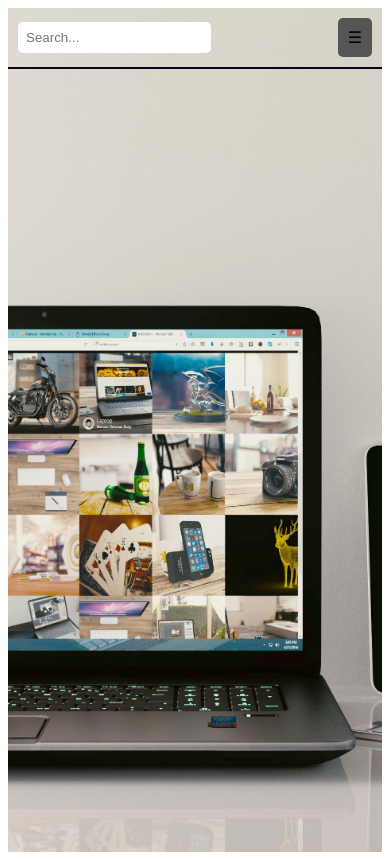
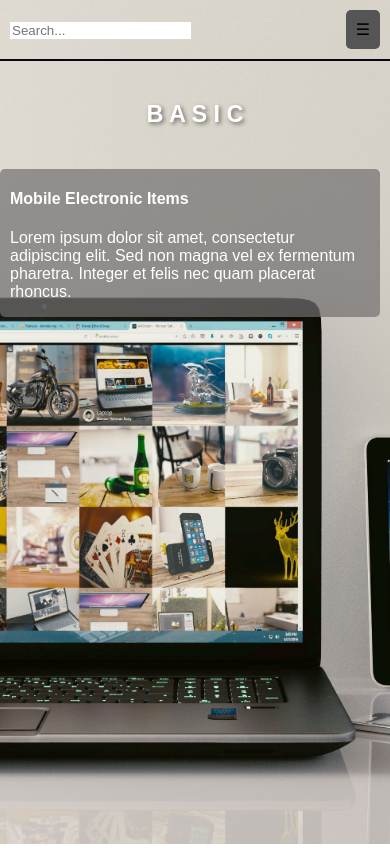
Before and after one commit to Er-SourabhSingh/ResponsiveWebsite, a plain HTML site: page index.html in a window 390 px wide. Drawn offline with Linux system fonts and the light colour scheme.

Commit message:
add overlay text and article on background image

```diff
--- a/index.html
+++ b/index.html
@@ -5,91 +5,169 @@
     <meta name="viewport" content="width=device-width, initial-scale=1.0">
     <title>My Portfolio</title>
     <style>
-        #parent{
+        /* Common styles */
+        body, html {
+            margin: 0;
+            padding: 0;
+            font-family: Arial, sans-serif;
+        }
+
+        /* Styling for the parent container */
+        #parent {
+            position: relative; /* Position relative to enable absolute positioning of children */
             background-image: url('laptop-background.jpg');
             height: 100vh;
             background-position: center;
-
-
             background-repeat: no-repeat;
             background-size: cover;
+            overflow: hidden; /* Hide overflowing content */
+        }
 
+        /* Styling for the header section */
+        #header {
+            position: absolute;
+            top: 0;
+            left: 0;
+            right: 0;
+            padding: 10px;
+            display: flex;
+            justify-content: space-between;
+            align-items: center;
+            z-index: 1; /* Ensure header is above other content */
+            border-bottom: 2px solid rgb(11, 3, 26);
         }
-        #header {
 
-            background-color: transparent;
-            padding: 10px; /* Padding around the header content */
-            display: flex; /* Use flexbox for layout */
-            justify-content: space-between; /* Space elements evenly */
-            align-items: center; /* Center vertically */
-
-            border-bottom: 2px solid rgb(11, 3, 26);
-
-        }
+        /* Styling for the search input */
         #search {
-            flex: 1; /* Take up remaining space */
-            margin-right: 20px; /* Add some space between search and toggle */
-            border-color: black;
+            flex: 1;
+            margin-right: 20px;
+            border: none;
         }
 
         #search input[type="text"] {
-            padding: 8px; /* Padding around the input */
-            border: none; /* Remove border */
-            border-radius: 5px; /* Rounded corners */
-        }
-        #toggle {
-            padding: 10px; /* Padding around the toggle icon */
-            background-color: #555; /* Toggle background color */
-            border-radius: 5px; /* Rounded corners */
-            cursor: pointer; /* Change cursor to pointer on hover */
-        }
-        #toggle:hover {
-            background-color: #777; /* Darken toggle color on hover */
-        }
-        #menu {
-            position: fixed; /* Fixed position */
-            top: 0; /* Align to the top */
-            left: -300px; /* Initially hide the menu off the left side */
-            width: 250px; /* Menu width */
-            height: 100%; /* Full height */
-            background-color: #333; /* Menu background color */
-            transition: left 0.3s ease; /* Smooth transition when showing/hiding */
-            z-index: 999; /* Ensure menu is above other content */
-        }
-        #menu ul {
-            list-style-type: none; /* Remove bullet points */
-            padding: 0; /* Remove default padding */
-        }
-        #menu li {
-            padding: 20px; /* Padding for menu items */
-            border-bottom: 1px solid #555; /* Separator between menu items */
-            color: #fff; /* Text color */
-        }
-        #menu li:hover {
-            background-color: #555; /* Darken menu item background on hover */
-            cursor: pointer; /* Change cursor to pointer on hover */
+            flex: 1;
+            margin-right: 20px;
+            border: none;
+            position: relative;
         }
 
+        /* Styling for the toggle button */
+        #toggle {
+            padding: 10px;
+            background-color: #555;
+            border-radius: 5px;
+            cursor: pointer;
+        }
+
+        #toggle:hover {
+            background-color: #777;
+        }
+
+        /* Styling for the menu */
+        #menu {
+            position: fixed;
+            top: 0;
+            left: -300px;
+            width: 250px;
+            height: 100%;
+            background-color: #333;
+            transition: left 0.3s ease;
+            z-index: 2; /* Ensure menu is above other content */
+            overflow-y: auto; /* Add scrollbar for overflowing menu */
+        }
+
+        #menu ul {
+            list-style-type: none;
+            padding: 0;
+        }
+
+        #menu li {
+            padding: 20px;
+            border-bottom: 1px solid #555;
+            color: #fff;
+        }
+
+        #menu li:hover {
+            background-color: #555;
+            cursor: pointer;
+        }
+
+        /* Styling for the text inside the parent container */
+        .overlay-text {
+            position: absolute;
+            top: 60px; /* Adjust top position */
+            left: 50%;
+            transform: translateX(-50%);
+            color: white;
+            font-size: 4vw;
+            font-weight: bold;
+            text-shadow: 2px 2px 4px rgba(0, 0, 0, 0.5);
+            z-index: 1; /* Ensure text is above other content */
+        }
+
+        /* Styling for the article container */
+        .article-container {
+            position: absolute;
+            top: 20%;
+            right: 20px;
+            max-width: 300px;
+            color: white;
+            background-color: rgba(115, 111, 111, 0.7); /* Semi-transparent background for better readability */
+            border-radius: 5px;
+            padding-left: 10px;
+            padding-right: 10px;
+            z-index: 1; /* Ensure article is above other content */
+        }
+
+        /* Media query for smaller screens */
+        @media screen and (max-width: 768px) {
+            .overlay-text {
+                font-size: 6vw;
+                top: 12%; /* Adjust top position for smaller screens */
+            }
+
+            .article-container {
+                top: 20%;
+                right: 10px;
+                max-width: calc(100% - 20px);
+            }
+        }
     </style>
 </head>
 <body>
+    <!-- Parent container for the entire page -->
     <div id="parent">
-        <div id="header" >
-
+        <!-- Header section -->
+        <div id="header">
+            <!-- Search input -->
             <div id="search">
                 <input type="text" name="query" placeholder="Search...">
             </div>
+            <!-- Toggle button for the menu -->
             <div id="toggle" onclick="toggleMenu()">
-
                 <!-- Hamburger menu icon -->
                 &#9776;
             </div>
+        </div>
+        <!-- Title on page -->
+        <div class="overlay-text">B A S I C</div>
 
+         <!-- Article container for mobile electronic items -->
+        <div class="article-container">
+            <article>
+                <aside>
+                    <h4>Mobile Electronic Items</h4>
+                    <p>Lorem ipsum dolor sit amet, consectetur adipiscing elit. Sed non magna vel ex fermentum pharetra. Integer et felis nec quam placerat rhoncus.</p>
+                    <!-- Add more content as needed -->
+                </aside>
+
+            </article>
         </div>
 
-        <!-- Menu -->
+        <!-- Menu section -->
         <div id="menu">
             <ul>
+                <!-- Menu items -->
                 <li>Menu Item 1</li>
                 <li>Menu Item 2</li>
                 <li>Menu Item 3</li>
@@ -98,6 +176,7 @@
         <!-- Your content goes here -->
 
         <script>
+            // JavaScript function to toggle the menu
             function toggleMenu() {
                 var menu = document.getElementById("menu");
                 if (menu.style.left === "-300px") {
@@ -107,10 +186,24 @@
                 }
             }
         </script>
+
+         <!-- SVG icons -->
+    <div class="social-icons">
+        <svg class="icon" xmlns="http://www.w3.org/2000/svg" viewBox="0 0 24 24">
+            <!-- Facebook icon SVG code -->
+        </svg>
+        <svg class="icon" xmlns="http://www.w3.org/2000/svg" viewBox="0 0 24 24">
+            <!-- Twitter icon SVG code -->
+        </svg>
+        <svg class="icon" xmlns="http://www.w3.org/2000/svg" viewBox="0 0 24 24">
+            <!-- Instagram icon SVG code -->
+        </svg>
     </div>
+    </div>
+    <section id="Section1">
+        <div id="SectionDiv1">
 
-
-
-
+        </div>
+    </section>
 </body>
 </html>
```
Lines whose indentation alone changed are shown as unchanged.
